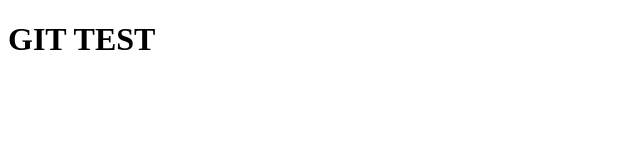
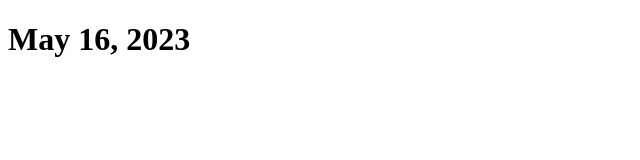
Before and after one commit to marketo-dev-team/TEST-RC-TEST, a plain HTML site: page index.html in a window 1280 px wide. Shown: the whole page, without its empty margins (0-640 px from the left). Drawn offline with Linux system fonts and the light colour scheme.

Commit message:
h1 2nd update

```diff
--- a/index.html
+++ b/index.html
@@ -7,6 +7,6 @@
     <title>Document</title>
 </head>
 <body>
-    <h1>GIT TEST</h1>
+    <h1>May 16, 2023</h1>
 </body>
 </html>
```
